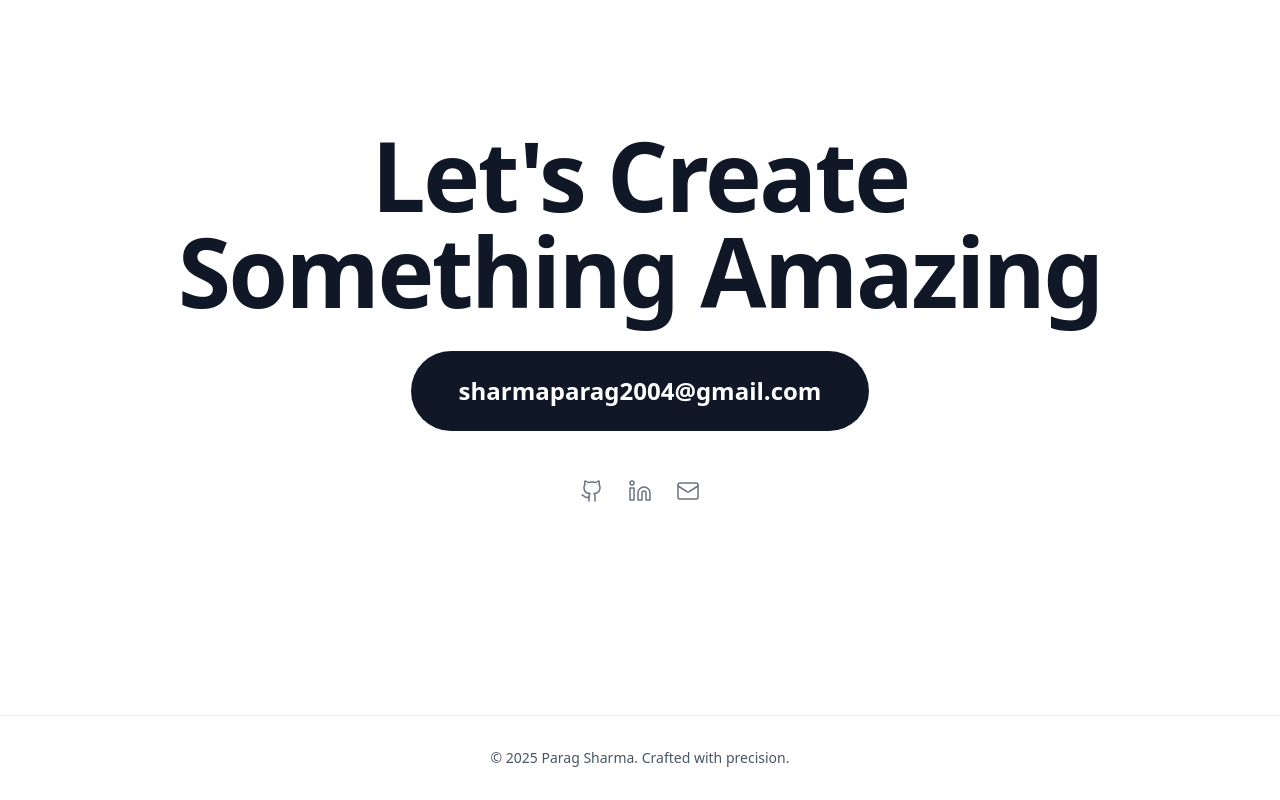
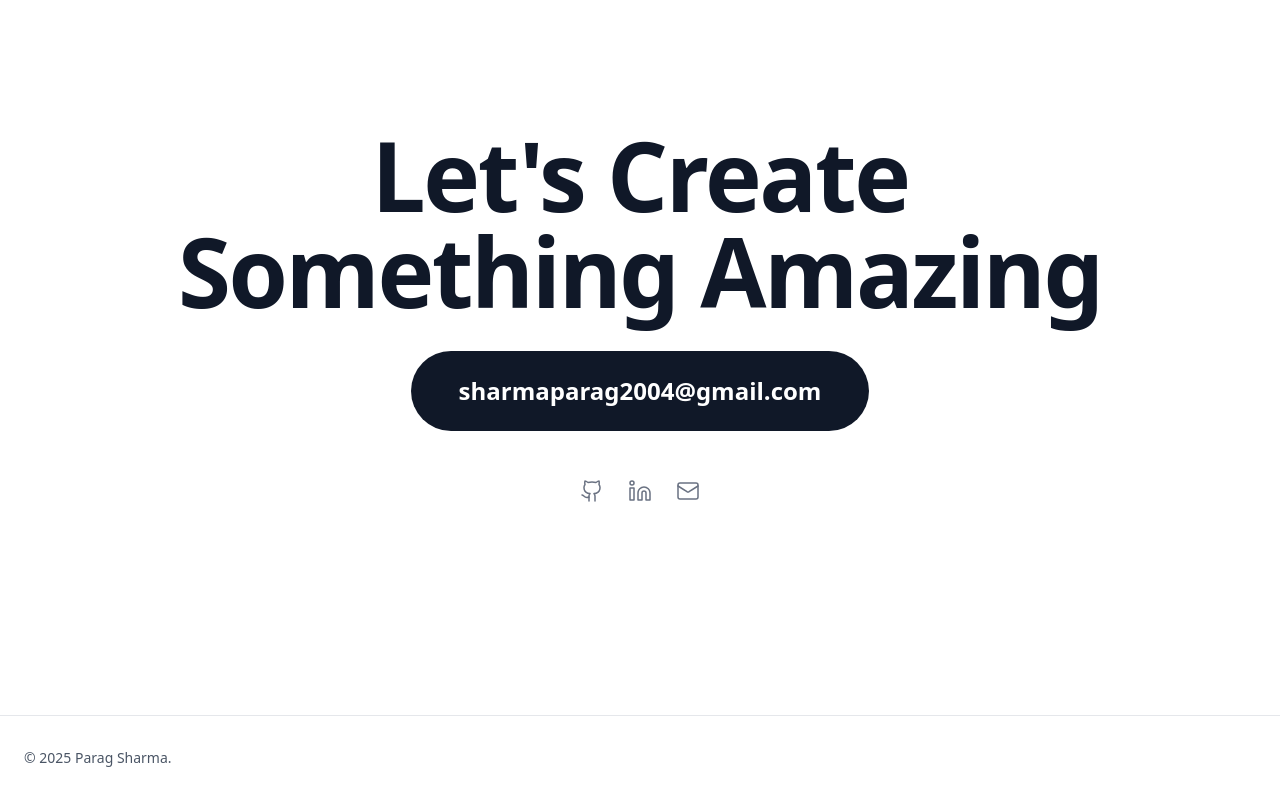
Before and after one commit to P09s/about-me, a React (Vite) app: page / in a window 1280 px wide. Shown: the part 4844-5644 px from the top of the page. Built offline with nearby package versions, Linux system fonts and the light colour scheme; the HTML template or start-up script is replaced by a standard one.

Commit message:
footer updated

```diff
--- a/src/App.jsx
+++ b/src/App.jsx
@@ -793,8 +793,8 @@ export default function App() {
       <Community />
       <Contact />
 
-      <footer className="py-8 text-center text-sm text-gray-600 dark:text-gray-700 border-t border-gray-200 dark:border-white/5 px-6">
-        <p>© 2025 Parag Sharma. Crafted with precision.</p>
+      <footer className="py-8 flex justify-end text-sm hidden md:block text-gray-600 dark:text-gray-700 border-t border-gray-200 dark:border-white/5 px-6">
+        <p>© 2025 Parag Sharma.</p>
       </footer>
     </div>
   );
```
